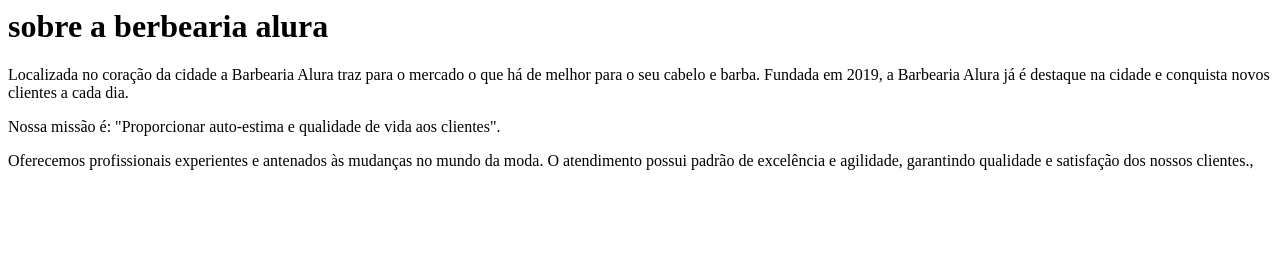
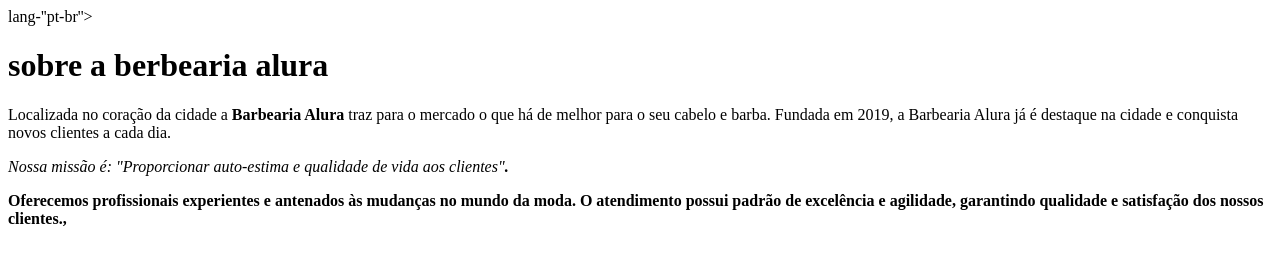
Before and after one commit to maycon-ramos/projeto-barbearia, a plain HTML site: page index.html in a window 1280 px wide. Drawn offline with Linux system fonts and the light colour scheme.

Commit message:
Add files via upload

```diff
--- a/index.html
+++ b/index.html
@@ -1,7 +1,12 @@
-<h1>sobre a berbearia alura</h1>
+<!DOCTYPL html>
+</html>	lang-''pt-br''>
+    <meta charset="utf-8">
 
-<p>Localizada no coração da cidade a Barbearia Alura traz para o mercado o que há de melhor para o seu cabelo e barba. Fundada em 2019, a Barbearia Alura já é destaque na cidade e conquista novos clientes a cada dia.</p>
+    <h1>sobre a berbearia alura</h1>
 
-<p>Nossa missão é: "Proporcionar auto-estima e qualidade de vida aos clientes".</p>
+    <p>Localizada no coração da cidade a <strong>Barbearia Alura</strong> traz para o mercado o que há de melhor para o seu cabelo e barba. Fundada em 2019, a Barbearia Alura já é destaque na cidade e conquista novos clientes a cada dia.</p>
 
-<p>Oferecemos profissionais experientes e antenados às mudanças no mundo da moda. O atendimento possui padrão de excelência e agilidade, garantindo qualidade e satisfação dos nossos clientes.,</p>
+    <p><em>Nossa missão é: "Proporcionar auto-estima e qualidade de vida aos clientes"<strong>.</em></p>
+
+    <p>Oferecemos profissionais experientes e antenados às mudanças no mundo da moda. O atendimento possui padrão de excelência e agilidade, garantindo qualidade e satisfação dos nossos clientes.,</p>
+</html>
```
